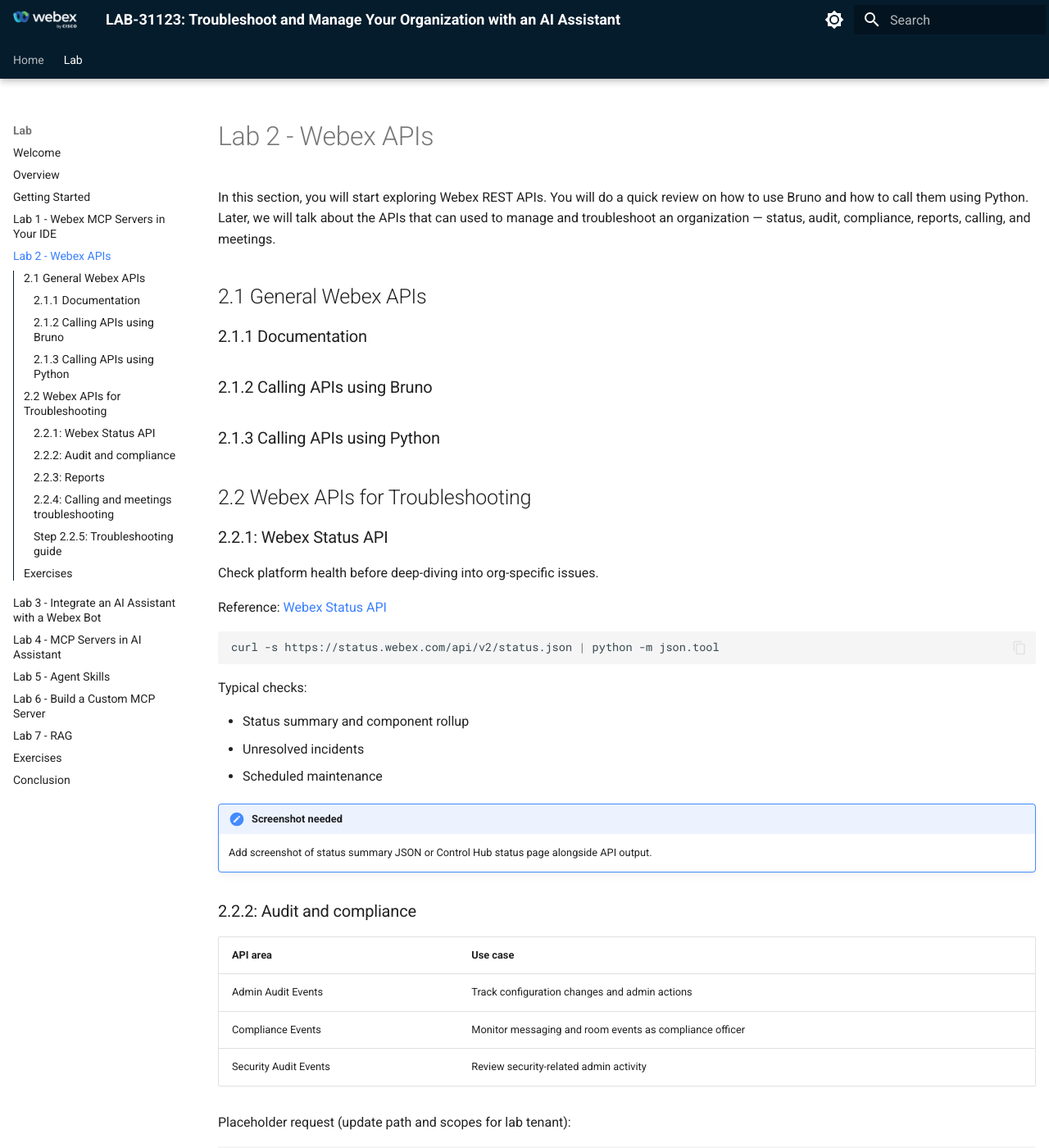
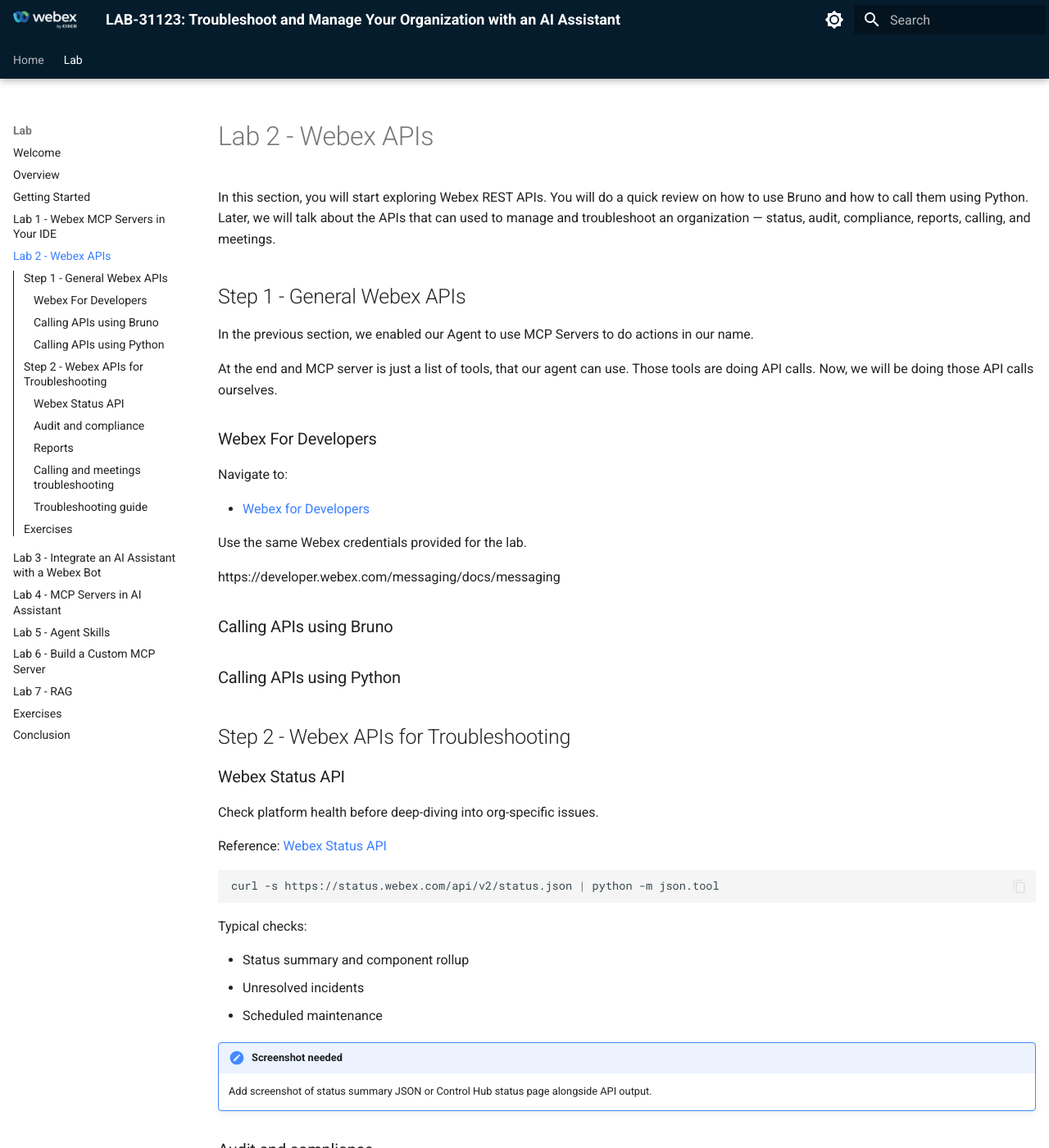
Before and after one commit to WebexCC-SA/LAB-31123, an MkDocs documentation site: the page built from docs/lab2_webex-apis-troubleshooting.md, in a window 1280 px wide and 1400 px high. Shown: the whole window at 82% size. Built offline with MkDocs 1.6.1 and Material for MkDocs 9.7.7, drawn with Linux system fonts in a browser that asks for light colours; some of the changed text lies outside the part shown.

Commit message:
Update lab2_webex-apis-troubleshooting.md

````diff
--- a/docs/lab2_webex-apis-troubleshooting.md
+++ b/docs/lab2_webex-apis-troubleshooting.md
@@ -2,20 +2,33 @@
 
 In this section, you will start exploring Webex REST APIs. You will do a quick review on how to use Bruno and how to call them using Python. Later, we will talk about the APIs that can used to manage and troubleshoot an organization — status, audit, compliance, reports, calling, and meetings.
 
-## 2.1 General Webex APIs
+## Step 1 - General Webex APIs
 
-### 2.1.1 Documentation
+In the previous section, we enabled our Agent to use MCP Servers to do actions in our name.
+
+At the end and MCP server is just a list of tools, that our agent can use. Those tools are doing API calls. Now, we will be doing those API calls ourselves.
+
+### Webex For Developers
+
+Navigate to:<br />
+
+- [Webex for Developers](https://developer.webex.com/){:target="_blank"}
+
+Use the same Webex credentials provided for the lab.
 
 
-### 2.1.2 Calling APIs using Bruno
+https://developer.webex.com/messaging/docs/messaging
 
-### 2.1.3 Calling APIs using Python
+
+### Calling APIs using Bruno
+
+### Calling APIs using Python
 
 
 
-## 2.2 Webex APIs for Troubleshooting
+## Step 2 - Webex APIs for Troubleshooting
 
-### 2.2.1: Webex Status API
+### Webex Status API
 
 Check platform health before deep-diving into org-specific issues.
 
@@ -34,7 +47,7 @@
 !!! Note "Screenshot needed"
     Add screenshot of status summary JSON or Control Hub status page alongside API output.
 
-### 2.2.2: Audit and compliance
+### Audit and compliance
 
 | API area | Use case |
 | --- | --- |
@@ -49,7 +62,7 @@
   "https://webexapis.com/v1/adminAudit/events?max=10" | python -m json.tool
 ```
 
-### 2.2.3: Reports
+### Reports
 
 Generate usage and activity reports for analysis:
 
@@ -63,7 +76,7 @@
 !!! Note
     Report templates and scopes vary by license. Your lab instructor will provide the template IDs available in the lab org.
 
-### 2.2.4: Calling and meetings troubleshooting
+### Calling and meetings troubleshooting
 
 | Scenario | API starting point |
 | --- | --- |
@@ -88,7 +101,7 @@
 print(response.json())
 ```
 
-### Step 2.2.5: Troubleshooting guide
+### Troubleshooting guide
 
 Review the official guide for diagnostic workflows:
 
````
